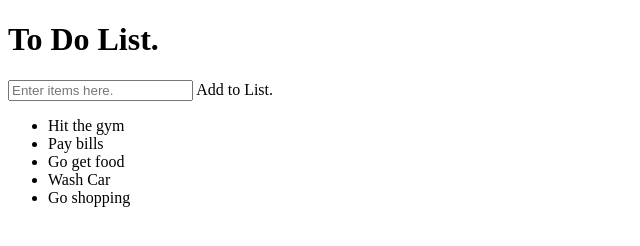
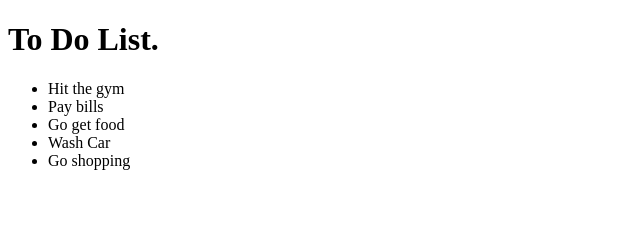
Before and after one commit to Smattonline/todo, a plain HTML site: page index.html in a window 1280 px wide. Shown: the whole page, without its empty margins (0-640 px from the left). Drawn offline with Linux system fonts and the light colour scheme.

Commit message:
index.html

```diff
--- a/index.html
+++ b/index.html
@@ -2,15 +2,12 @@
 <!DOCTYPE html>
 <html lang="en">
 <head>
-    <meta charset="UTF-8">
     <title>To Do List!</title>
 </head>
 
 <body>
     <div id="divBody" class="header">
         <h1>To Do List.</h1>
-        <input type="text" id="myInput" placeholder="Enter items here." />
-        <span onclick="newElement()" class="addButton">Add to List.</span>
 
         <ul id="myUnList">
             <li>Hit the gym</li>
```
